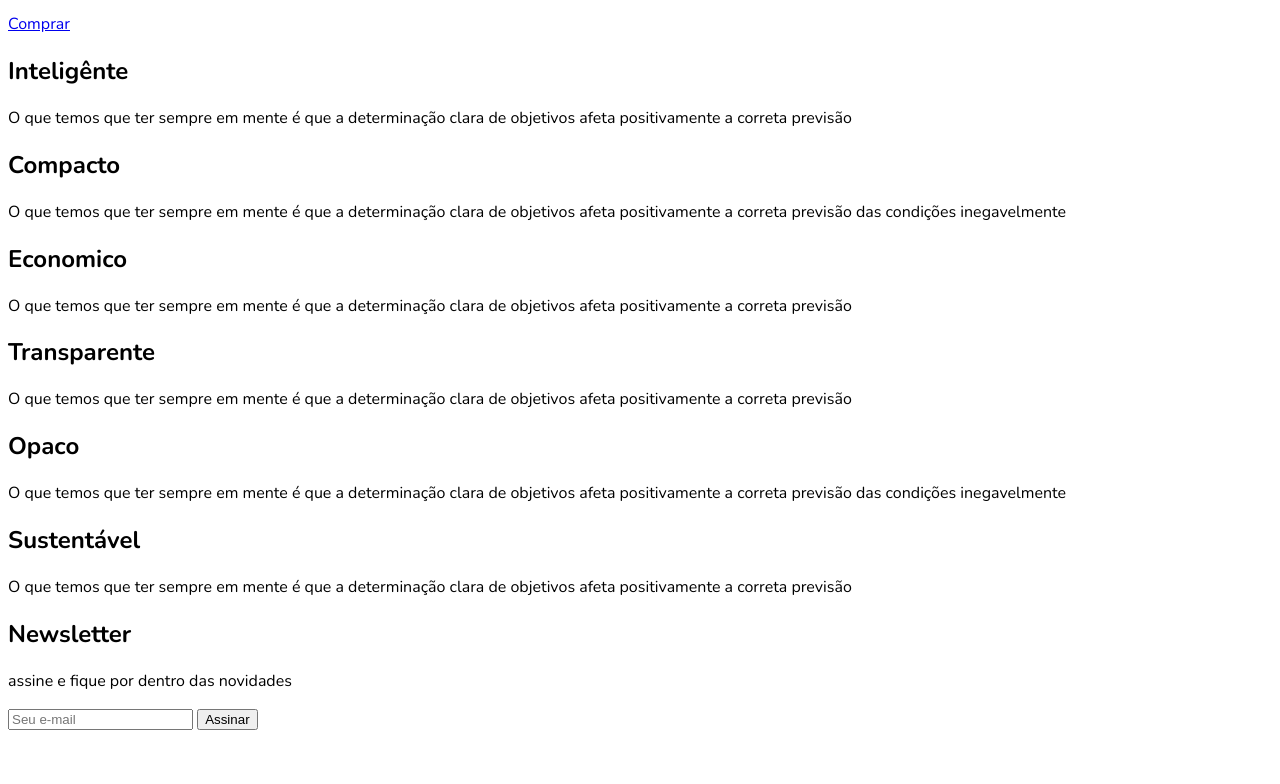
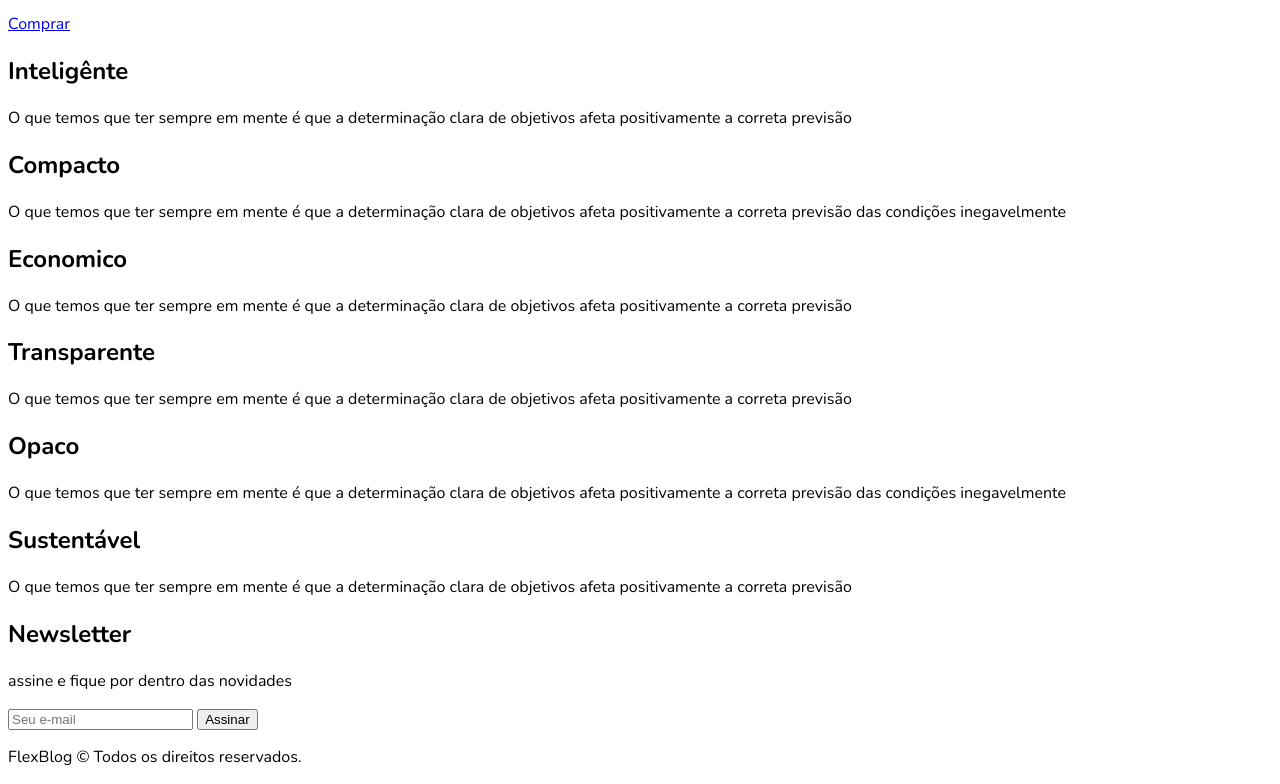
Before and after one commit to JoaoBatistaJr/FlexBlog-Origamid, a plain HTML site: page index.html in a window 1280 px wide. Shown: the part 4183-4967 px from the top of the page. Before the commit the page ends 4921 px from the top, so only its background shows below. Drawn offline with nearby package versions, Linux system fonts and the light colour scheme.

Commit message:
update footer

```diff
--- a/index.html
+++ b/index.html
@@ -147,5 +147,9 @@
 				<button type="submit">Assinar</button>
 			</form>
 		</section>
+
+		<footer class="footer">
+			<p>FlexBlog © Todos os direitos reservados.</p>
+		</footer>
 </body>
 </html>
```
